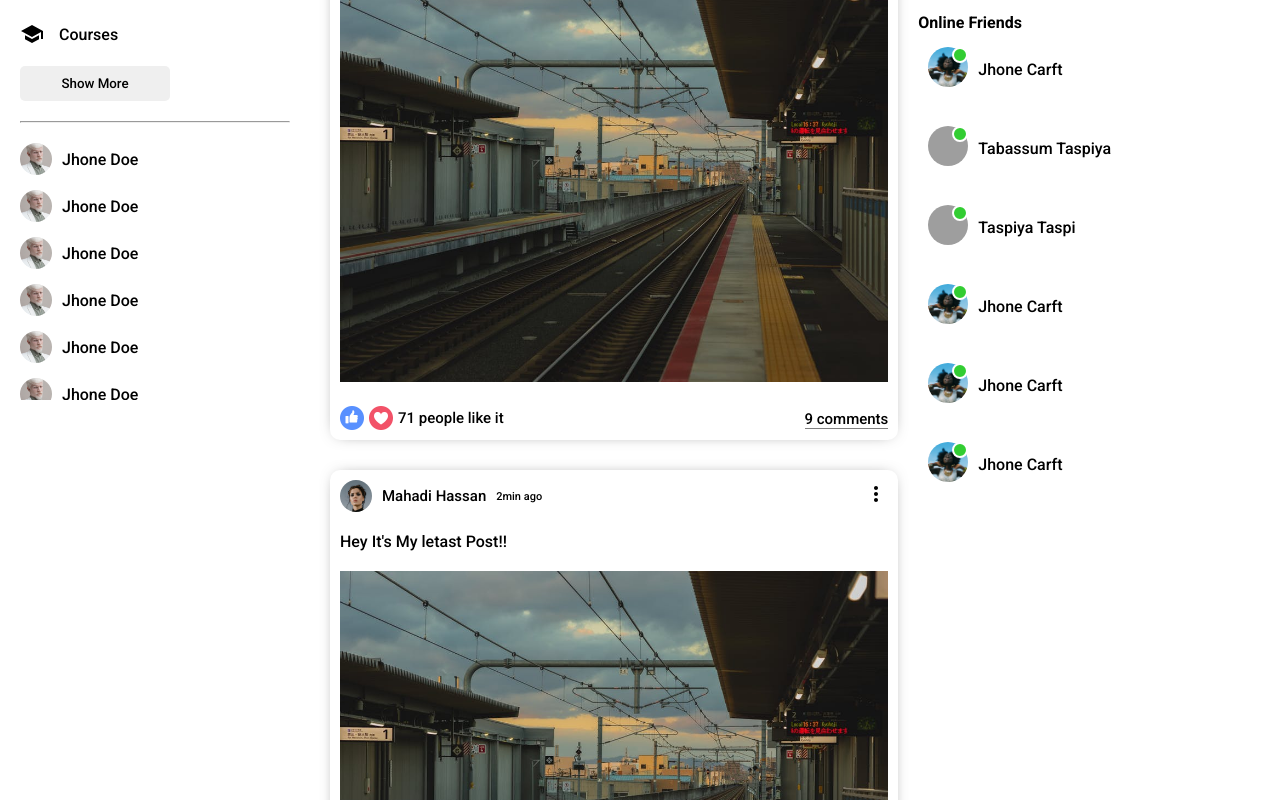
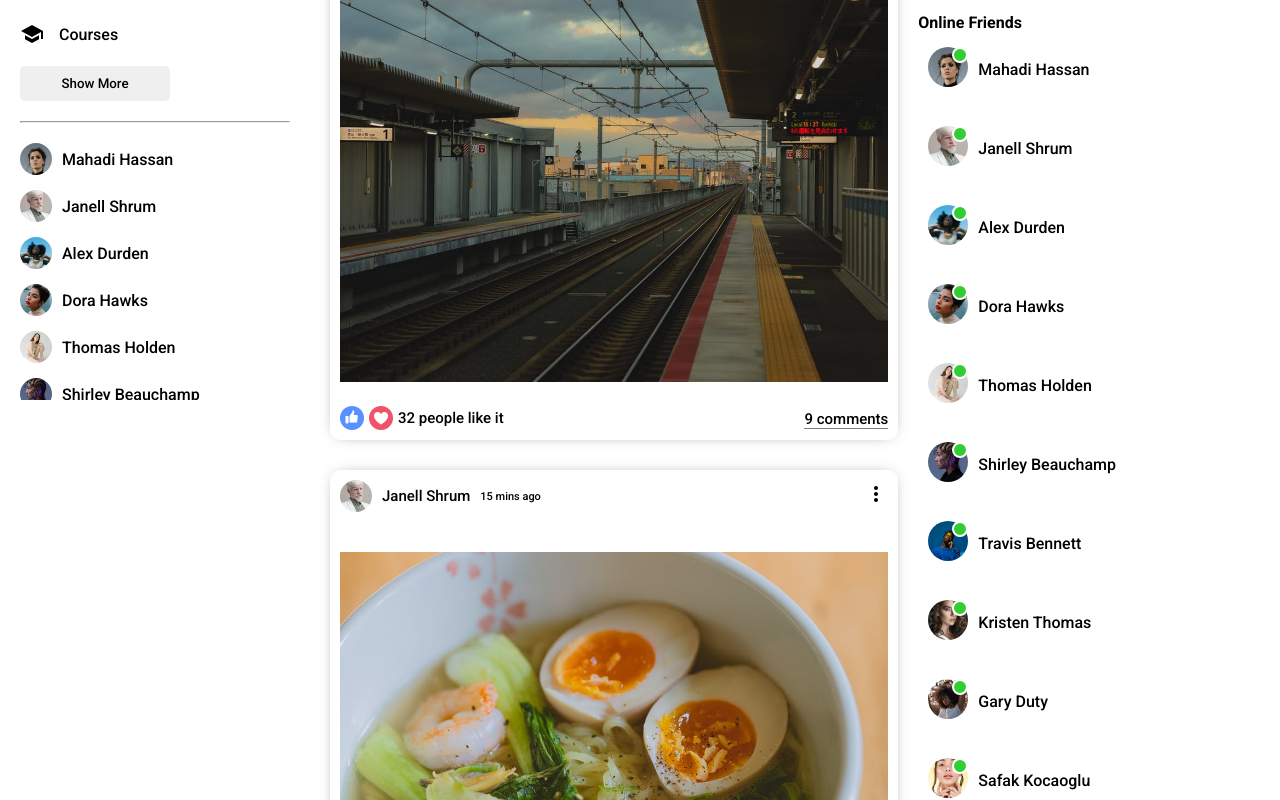
Before and after one commit to siampathan/Social-app, a React (Create React App) app in the folder client/: page / in a window 1280 px wide. Shown: the part 400-1200 px from the top of the page. Built offline with nearby package versions, Linux system fonts and the light colour scheme; grey boxes are pictures that could not be loaded.

Commit message:
add dynamic user name,profile picture using an array

```diff
--- a/client/src/components/feed/feed.jsx
+++ b/client/src/components/feed/feed.jsx
@@ -1,5 +1,6 @@
 import Post from "../post/post";
 import Share from "../share/share";
+import { Posts } from "../../dummyData";
 import "./feed-style.css";
 
 const Feed = () => {
@@ -7,10 +8,9 @@
     <div className="feed">
       <div className="feedWraper">
         <Share />
-        <Post />
-        <Post />
-        <Post />
-        <Post />
+        {Posts.map((P) => (
+          <Post key={P.id} post={P} />
+        ))}
       </div>
     </div>
   );
--- /dev/null
+++ b/client/src/components/friends/friends-style.css
@@ -0,0 +1,13 @@
+.sidebarFriend {
+  display: flex;
+  align-items: center;
+  margin-bottom: 15px;
+}
+
+.sidebarFriendImage {
+  width: 32px;
+  height: 32px;
+  border-radius: 50%;
+  object-fit: cover;
+  margin-right: 10px;
+}
--- /dev/null
+++ b/client/src/components/friends/friends.jsx
@@ -0,0 +1,12 @@
+import "./friends-style.css";
+
+const Friends = ({ user }) => {
+  return (
+    <li className="sidebarFriend">
+      <img className="sidebarFriendImage" src={user.profilePicture} alt="" />
+      <span className="sidebarFriendName">{user.username}</span>
+    </li>
+  );
+};
+
+export default Friends;
--- /dev/null
+++ b/client/src/components/online/online-style.css
@@ -0,0 +1,28 @@
+.rightbarFriend {
+  display: flex;
+  align-items: center;
+  margin-bottom: 15px;
+}
+
+.rightbarProfileImgContainer {
+  margin: 10px;
+  position: relative;
+}
+
+.rightbarProfileImg {
+  width: 40px;
+  height: 40px;
+  border-radius: 50%;
+  object-fit: cover;
+}
+
+.rightbarOnline {
+  width: 12px;
+  height: 12px;
+  border-radius: 50%;
+  background-color: limegreen;
+  position: absolute;
+  top: -2;
+  right: 0;
+  border: 2px solid #fff;
+}
--- /dev/null
+++ b/client/src/components/online/online.jsx
@@ -0,0 +1,15 @@
+import "./online-style.css";
+
+const Online = ({ user }) => {
+  return (
+    <li className="rightbarFriend">
+      <div className="rightbarProfileImgContainer">
+        <img className="rightbarProfileImg" src={user.profilePicture} alt="" />
+        <span className="rightbarOnline"></span>
+      </div>
+      <span className="rightbarUserName">{user.username}</span>
+    </li>
+  );
+};
+
+export default Online;
--- a/client/src/components/post/post.jsx
+++ b/client/src/components/post/post.jsx
@@ -1,7 +1,8 @@
 import MoreVertIcon from "@mui/icons-material/MoreVert";
+import { Users } from "../../dummyData";
 import "./post-style.css";
 
-const Post = () => {
+const Post = ({ post }) => {
   return (
     <div className="post">
       <div className="postWrapper">
@@ -9,28 +10,30 @@
           <div className="postTopLeft">
             <img
               className="postProfileImg"
-              src="/assets/person/1.jpeg"
+              src={Users.filter((u) => u.id === post.userId)[0].profilePicture}
               alt=""
             />
-            <span className="postUserName">Mahadi Hassan</span>
-            <span className="postDate">2min ago</span>
+            <span className="postUserName">
+              {Users.filter((u) => u.id === post.userId)[0].username}
+            </span>
+            <span className="postDate"> {post.date} </span>
           </div>
           <div className="postTopRight">
             <MoreVertIcon />
           </div>
         </div>
         <div className="postCenter">
-          <span className="postText">Hey It's My letast Post!! </span>
-          <img className="postImg" src="/assets/post/1.jpeg" alt="" />
+          <span className="postText"> {post?.desc} </span>
+          <img className="postImg" src={post.photo} alt="" />
         </div>
         <div className="postBottom">
           <div className="postBottomLeft">
             <img className="likeIcon" src="/assets/like.png" alt="" />
             <img className="likeIcon" src="/assets/heart.png" alt="" />
-            <span className="likeCounter">71 people like it</span>
+            <span className="likeCounter">{post.like} people like it</span>
           </div>
           <div className="postBottomRight">
-            <span className="postCommentText"> 9 comments</span>
+            <span className="postCommentText"> {post.comment} comments</span>
           </div>
         </div>
       </div>
--- a/client/src/components/rightbar/rightbar-style.css
+++ b/client/src/components/rightbar/rightbar-style.css
@@ -37,32 +37,3 @@
   margin: 0;
   list-style: none;
 }
-
-.rightbarFriend {
-  display: flex;
-  align-items: center;
-  margin-bottom: 15px;
-}
-
-.rightbarProfileImgContainer {
-  margin: 10px;
-  position: relative;
-}
-
-.rightbarProfileImg {
-  width: 40px;
-  height: 40px;
-  border-radius: 50%;
-  object-fit: cover;
-}
-
-.rightbarOnline {
-  width: 12px;
-  height: 12px;
-  border-radius: 50%;
-  background-color: limegreen;
-  position: absolute;
-  top: -2;
-  right: 0;
-  border: 2px solid #fff;
-}
--- a/client/src/components/rightbar/rightbar.jsx
+++ b/client/src/components/rightbar/rightbar.jsx
@@ -1,3 +1,5 @@
+import { Users } from "../../dummyData";
+import Online from "../online/online";
 import "./rightbar-style.css";
 
 const RightBar = () => {
@@ -14,77 +16,9 @@
         <img className="rightbarAd" src="assets/ad.png" alt="" />
         <h4 className="rightbarTitle">Online Friends</h4>
         <ul className="rightbarFriendList">
-          <li className="rightbarFriend">
-            <div className="rightbarProfileImgContainer">
-              <img
-                className="rightbarProfileImg"
-                src="assets/person/3.jpeg"
-                alt=""
-              />
-              <span className="rightbarOnline"></span>
-            </div>
-            <span className="rightbarUserName">Jhone Carft</span>
-          </li>
-
-          <li className="rightbarFriend">
-            <div className="rightbarProfileImgContainer">
-              <img
-                className="rightbarProfileImg"
-                src="assets/person/taspi.jpg"
-                alt=""
-              />
-              <span className="rightbarOnline"></span>
-            </div>
-            <span className="rightbarUserName">Tabassum Taspiya</span>
-          </li>
-
-          <li className="rightbarFriend">
-            <div className="rightbarProfileImgContainer">
-              <img
-                className="rightbarProfileImg"
-                src="assets/person/taspi2.png"
-                alt=""
-              />
-              <span className="rightbarOnline"></span>
-            </div>
-            <span className="rightbarUserName">Taspiya Taspi</span>
-          </li>
-
-          <li className="rightbarFriend">
-            <div className="rightbarProfileImgContainer">
-              <img
-                className="rightbarProfileImg"
-                src="assets/person/3.jpeg"
-                alt=""
-              />
-              <span className="rightbarOnline"></span>
-            </div>
-            <span className="rightbarUserName">Jhone Carft</span>
-          </li>
-
-          <li className="rightbarFriend">
-            <div className="rightbarProfileImgContainer">
-              <img
-                className="rightbarProfileImg"
-                src="assets/person/3.jpeg"
-                alt=""
-              />
-              <span className="rightbarOnline"></span>
-            </div>
-            <span className="rightbarUserName">Jhone Carft</span>
-          </li>
-
-          <li className="rightbarFriend">
-            <div className="rightbarProfileImgContainer">
-              <img
-                className="rightbarProfileImg"
-                src="assets/person/3.jpeg"
-                alt=""
-              />
-              <span className="rightbarOnline"></span>
-            </div>
-            <span className="rightbarUserName">Jhone Carft</span>
-          </li>
+          {Users.map((u) => (
+            <Online key={u.id} user={u} />
+          ))}
         </ul>
       </div>
     </div>
--- a/client/src/components/sidebar/sidebar-style.css
+++ b/client/src/components/sidebar/sidebar-style.css
@@ -4,6 +4,8 @@
   overflow-y: scroll;
   scrollbar-color: rgb(179, 179, 179) #f1f1f1;
   scrollbar-width: thin;
+  position: sticky;
+  top: 50px;
 }
 
 /* this customize for scroll bar */
@@ -56,17 +58,3 @@
   margin: 0;
   list-style: none;
 }
-
-.sidebarFriend {
-  display: flex;
-  align-items: center;
-  margin-bottom: 15px;
-}
-
-.sidebarFriendImage {
-  width: 32px;
-  height: 32px;
-  border-radius: 50%;
-  object-fit: cover;
-  margin-right: 10px;
-}
--- a/client/src/components/sidebar/sidebar.jsx
+++ b/client/src/components/sidebar/sidebar.jsx
@@ -7,6 +7,8 @@
 import WokrIcon from "@mui/icons-material/Work";
 import InsertInvitationIcon from "@mui/icons-material/InsertInvitation";
 import SchoolIcon from "@mui/icons-material/School";
+import { Users } from "../../dummyData";
+import Friends from "../friends/friends";
 import "./sidebar-style.css";
 
 const SideBar = () => {
@@ -63,59 +65,9 @@
         <button className="sidebarButton">Show More</button>
         <hr />
         <ul className="sidebarFriendList">
-          <li className="sidebarFriend">
-            <img
-              className="sidebarFriendImage"
-              src="/assets/person/2.jpeg"
-              alt=""
-            />
-            <span className="sidebarFriendName">Jhone Doe</span>
-          </li>
-
-          <li className="sidebarFriend">
-            <img
-              className="sidebarFriendImage"
-              src="/assets/person/2.jpeg"
-              alt=""
-            />
-            <span className="sidebarFriendName">Jhone Doe</span>
-          </li>
-
-          <li className="sidebarFriend">
-            <img
-              className="sidebarFriendImage"
-              src="/assets/person/2.jpeg"
-              alt=""
-            />
-            <span className="sidebarFriendName">Jhone Doe</span>
-          </li>
-
-          <li className="sidebarFriend">
-            <img
-              className="sidebarFriendImage"
-              src="/assets/person/2.jpeg"
-              alt=""
-            />
-            <span className="sidebarFriendName">Jhone Doe</span>
-          </li>
-
-          <li className="sidebarFriend">
-            <img
-              className="sidebarFriendImage"
-              src="/assets/person/2.jpeg"
-              alt=""
-            />
-            <span className="sidebarFriendName">Jhone Doe</span>
-          </li>
-
-          <li className="sidebarFriend">
-            <img
-              className="sidebarFriendImage"
-              src="/assets/person/2.jpeg"
-              alt=""
-            />
-            <span className="sidebarFriendName">Jhone Doe</span>
-          </li>
+          {Users.map((u) => (
+            <Friends key={u.id} user={u} />
+          ))}
         </ul>
       </div>
     </div>
--- a/client/src/components/topbar/topbar-style.css
+++ b/client/src/components/topbar/topbar-style.css
@@ -6,6 +6,7 @@
   align-items: center;
   position: sticky;
   top: 0;
+  z-index: 999;
 }
 
 .logo {
--- /dev/null
+++ b/client/src/dummyData.js
@@ -0,0 +1,139 @@
+export const Users = [
+  {
+    id:1,
+    profilePicture: "assets/person/1.jpeg",
+    username: "Mahadi Hassan",
+  },
+  {
+    id:2,
+    profilePicture: "assets/person/2.jpeg",
+    username: "Janell Shrum",
+  },
+  {
+    id:3,
+    profilePicture: "assets/person/3.jpeg",
+    username: "Alex Durden",
+  },
+  {
+    id:4,
+    profilePicture: "assets/person/4.jpeg",
+    username: "Dora Hawks",
+  },
+  {
+    id:5,
+    profilePicture: "assets/person/5.jpeg",
+    username: "Thomas Holden",
+  },
+  {
+    id:6,
+    profilePicture: "assets/person/6.jpeg",
+    username: "Shirley Beauchamp",
+  },
+  {
+    id:7,
+    profilePicture: "assets/person/7.jpeg",
+    username: "Travis Bennett",
+  },
+  {
+    id:8,
+    profilePicture: "assets/person/8.jpeg",
+    username: "Kristen Thomas",
+  },
+  {
+    id:9,
+    profilePicture: "assets/person/9.jpeg",
+    username: "Gary Duty",
+  },
+  {
+    id:10,
+    profilePicture: "assets/person/10.jpeg",
+    username: "Safak Kocaoglu",
+  },
+];
+
+export const Posts = [
+  {
+    id: 1,
+    desc: "Love For All, Hatred For None.",
+    photo: "assets/post/1.jpeg",
+    date: "5 mins ago",
+    userId: 1,
+    like: 32,
+    comment: 9,
+  },
+  {
+    id: 2,
+    photo: "assets/post/2.jpeg",
+    date: "15 mins ago",
+    userId: 2,
+    like: 2,
+    comment: 1,
+  },
+  {
+    id: 3,
+    desc: "Every moment is a fresh beginning.",
+    photo: "assets/post/3.jpeg",
+    date: "1 hour ago",
+    userId: 3,
+    like: 61,
+    comment: 2,
+  },
+  {
+    id: 4,
+    photo: "assets/post/4.jpeg",
+    date: "4 hours ago",
+    userId: 4,
+    like: 7,
+    comment: 3,
+  },
+  {
+    id: 5,
+    photo: "assets/post/5.jpeg",
+    date: "5 hours ago",
+    userId: 5,
+    like: 23,
+    comment: 5,
+  },
+  {
+    id: 6,
+    photo: "assets/post/6.jpeg",
+    date: "1 day ago",
+    userId: 6,
+    like: 44,
+    comment: 6,
+  },
+  {
+    id: 7,
+    desc: "Never regret anything that made you smile.",
+    photo: "assets/post/7.jpeg",
+    date: "2 days ago",
+    userId: 7,
+    like: 52,
+    comment: 3,
+  },
+  {
+    id: 8,
+    photo: "assets/post/8.jpeg",
+    date: "3 days ago",
+    userId: 8,
+    like: 15,
+    comment: 1,
+  },
+  {
+    id: 9,
+    desc: "Change the world by being yourself.",
+    photo: "assets/post/9.jpeg",
+    date: "5 days ago",
+    userId: 9,
+    like: 11,
+    comment: 2,
+  },
+  {
+    id: 10,
+    photo: "assets/post/10.jpeg",
+    date: "1 week ago",
+    userId: 10,
+    like: 104,
+    comment: 12,
+  },
+];
```
